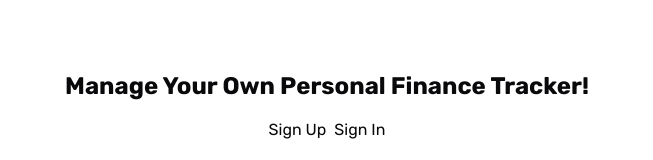
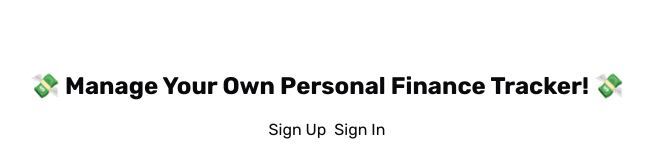
Before and after one commit to webwebweb5/financial-tracker, a React (Vite) app in the folder client/: page /auth in a window 1280 px wide. Shown: the part 294-454 px from the top of the page, without its empty margins (313-966 px from the left). Built offline with nearby package versions, Linux system fonts and the light colour scheme; no server answers.

Commit message:
chore: install react-icons package

```diff
--- a/client/package.json
+++ b/client/package.json
@@ -18,6 +18,7 @@
     "lucide-react": "^0.437.0",
     "react": "^18.3.1",
     "react-dom": "^18.3.1",
+    "react-icons": "^5.3.0",
     "react-router-dom": "^6.26.1",
     "tailwind-merge": "^2.5.2",
     "tailwindcss-animate": "^1.0.7"
--- a/client/src/pages/auth/index.tsx
+++ b/client/src/pages/auth/index.tsx
@@ -12,7 +12,7 @@ export default function AuthPage() {
     <main>
       <SignedOut>
         <h1 className="text-2xl font-bold">
-          Manage Your Own Personal Finance Tracker!
+          💸 Manage Your Own Personal Finance Tracker! 💸
         </h1>
 
         <div className="flex gap-x-2 justify-center mt-4">
```
Also changed, not shown: 1 other file (tests, documents, lock files or other folders).
